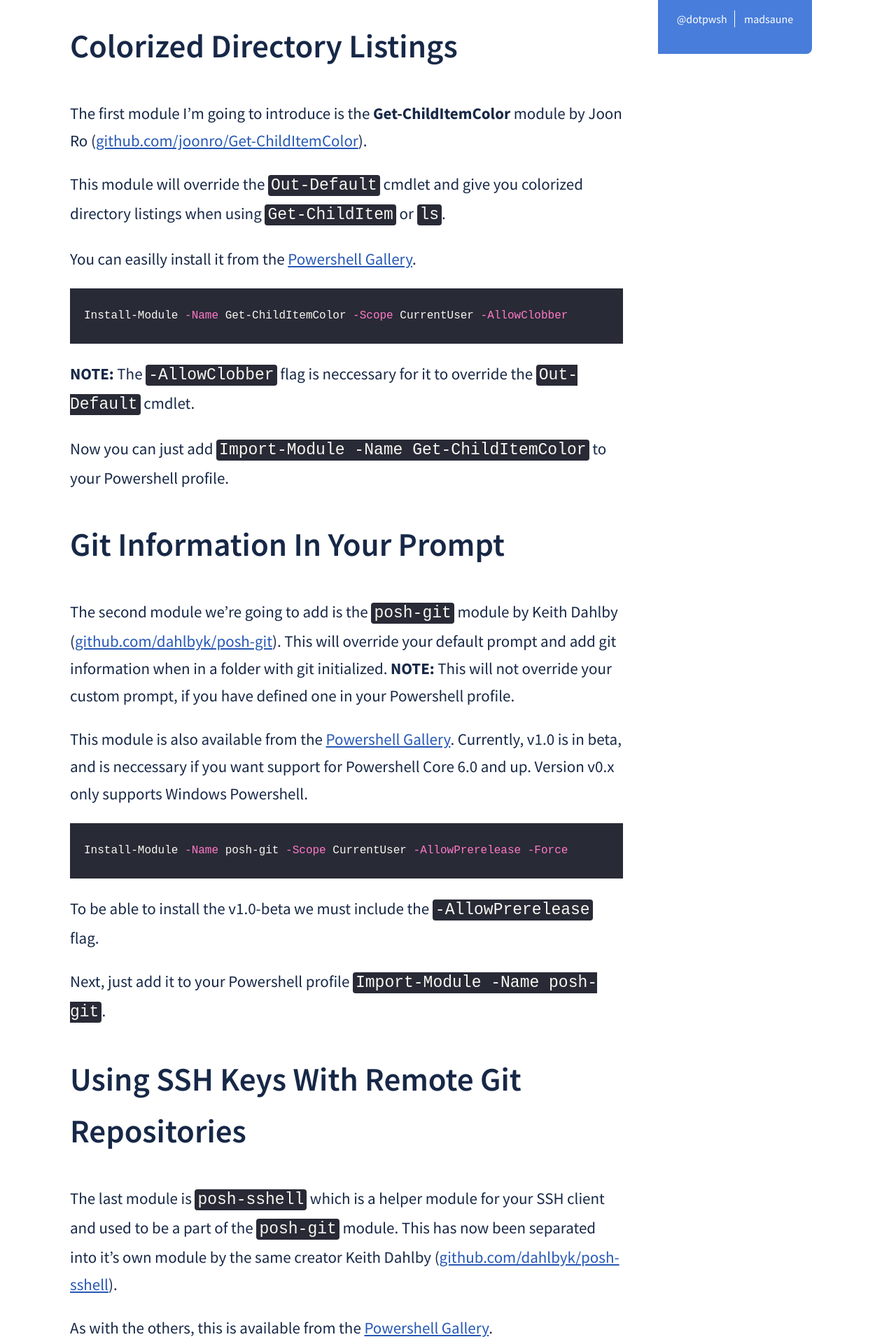
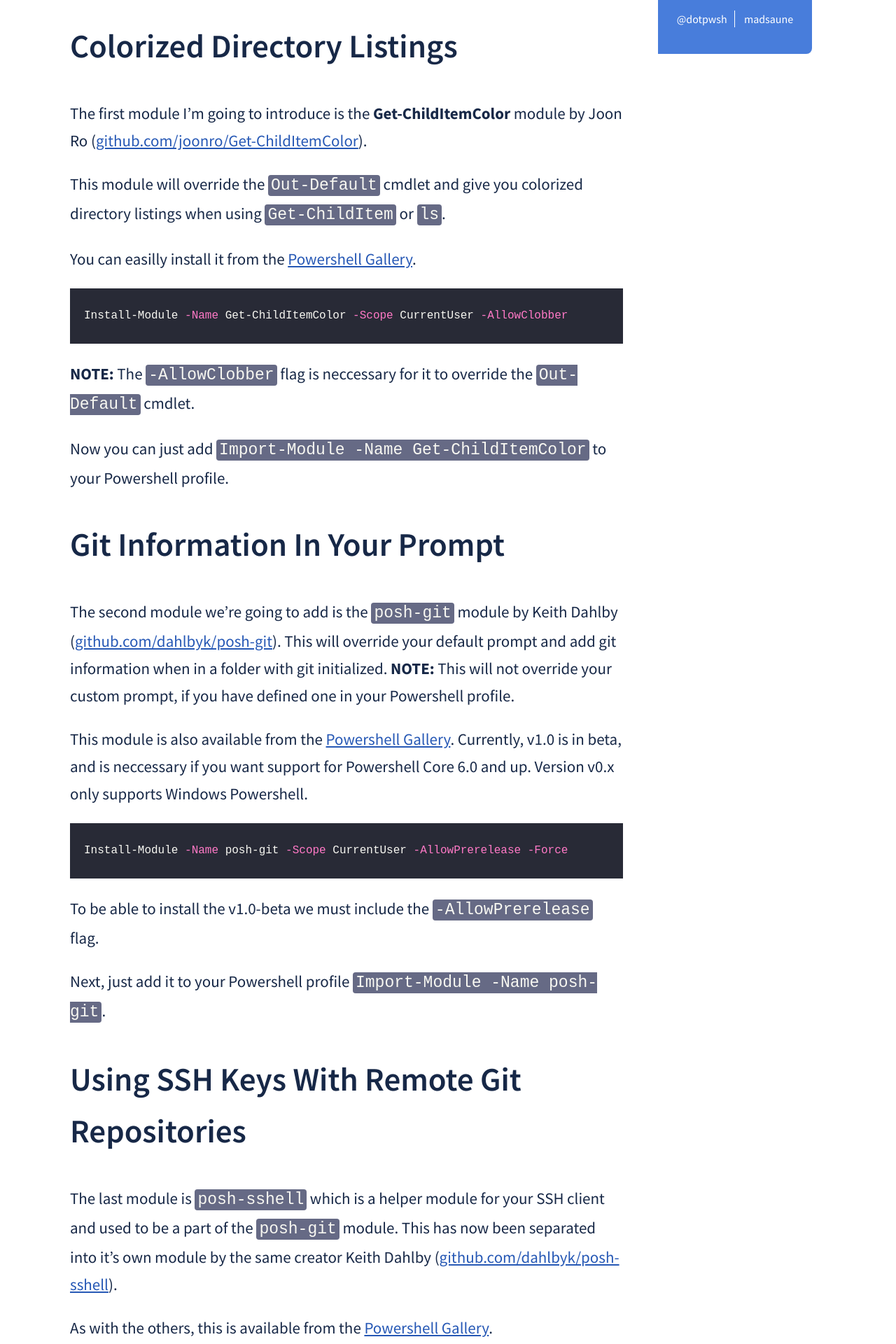
Before and after one commit to madsaune/dotsh.no, a Jekyll site: the page built from _posts/2020-06-18-improving-powershell-profile.md, in a window 1280 px wide. Shown: the part 488-2408 px from the top of the page at 70% size. Built offline with Jekyll 4.4.1, drawn with Linux system fonts in a browser that asks for light colours.

Commit message:
:lipstick: brightned highlighter-rouge

```diff
--- a/_sass/main.scss
+++ b/_sass/main.scss
@@ -279,7 +279,7 @@ header nav ul li a:hover {
 
 
 code.highlighter-rouge {
-    background: #282a36;
+    background: #666a85;
     color: #f8f8f2;
     padding: 0.125rem 0.25rem;
     border-radius: 0.25rem;
```
